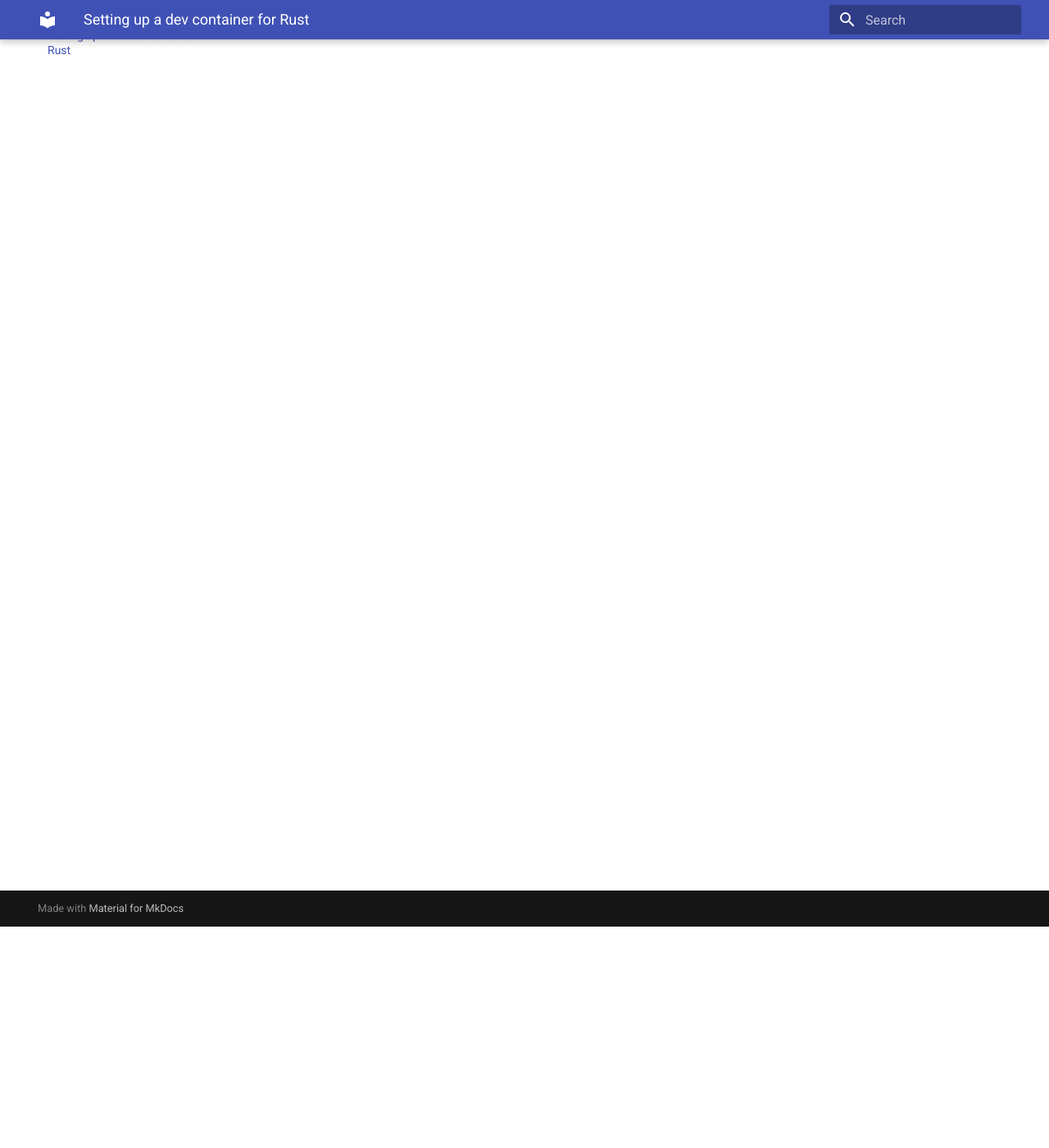
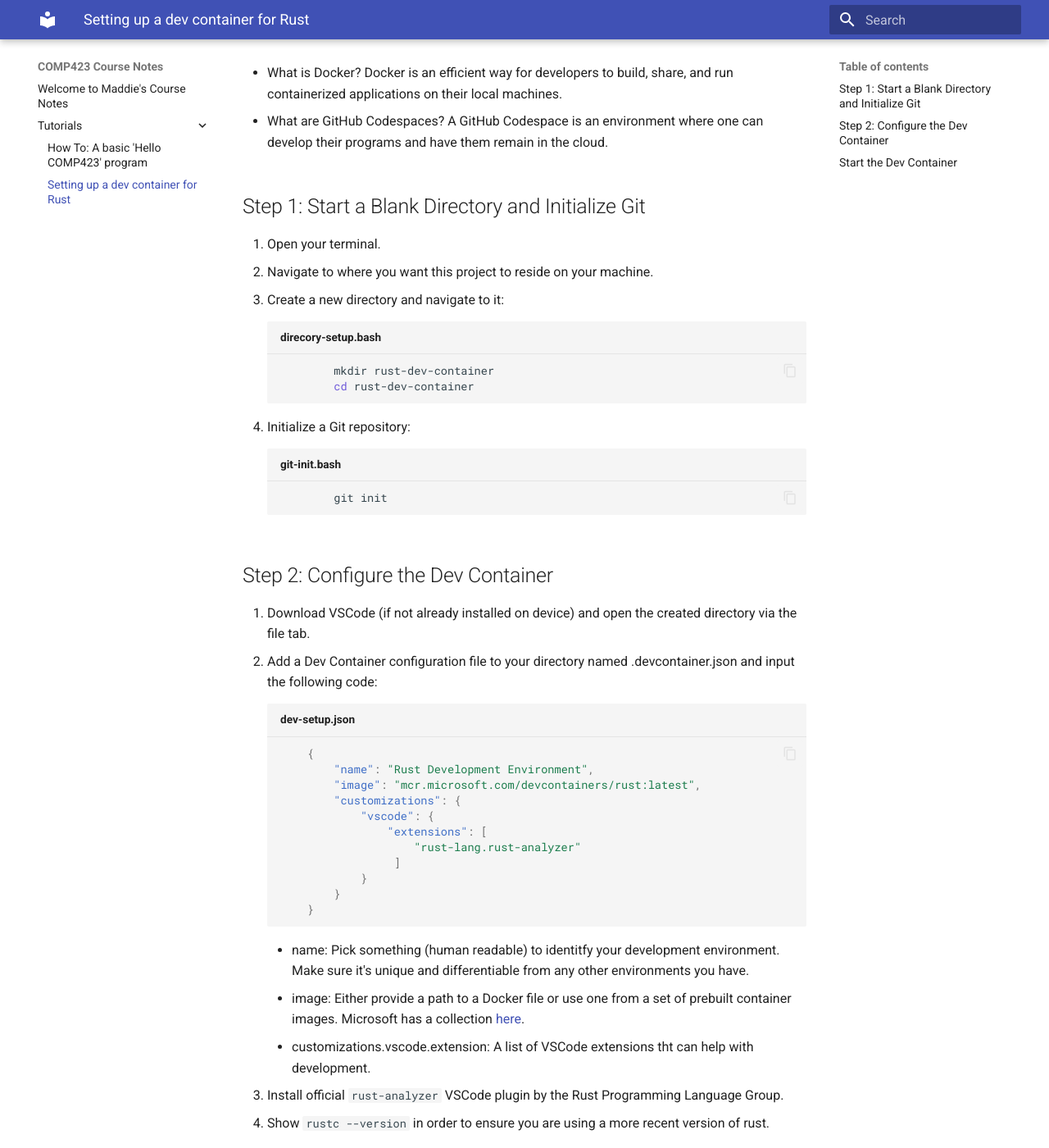
Before and after one commit to mbclark37/comp423-course-notes, an MkDocs documentation site: the page built from docs/tutorials/rust-setup.md, in a window 1280 px wide and 1400 px high, scrolled down 270 px. Shown: the whole window at 82% size. Built offline with MkDocs 1.6.1 and Material for MkDocs 9.7.7, drawn with Linux system fonts in a browser that asks for light colours; some of the changed text lies outside the part shown.

Commit message:
Working on mkdocs-extensions

````diff
--- /dev/null
+++ b/docs/tutorials/Hello-423-program.md
@@ -0,0 +1 @@
+# How To: A basic 'Hello COMP423' program
--- a/docs/tutorials/rust-setup.md
+++ b/docs/tutorials/rust-setup.md
@@ -1,3 +1,54 @@
 # Setting up a dev container for Rust
 
-* Primary author: [Maddie Clark] (https://github.com/mbclark37)
+* Primary author: [Maddie Clark](https://github.com/mbclark37)
+
+* Reviewer: [Lucy Good](https://github.com/lucykgood)
+
+To set up a Dev Container for Rust, you must either have Docker downloaded or have an understanding of GitHub Codespaces.
+
+* What is Docker?
+Docker is an efficient way for developers to build, share, and run containerized applications on their local machines.
+
+* What are GitHub Codespaces?
+A GitHub Codespace is an environment where one can develop their programs and have them remain in the cloud.
+## Step 1: Start a Blank Directory and Initialize Git
+1. Open your terminal.
+2. Navigate to where you want this project to reside on your machine.
+3. Create a new directory and navigate to it:
+    ``` bash title="direcory-setup.bash"
+            mkdir rust-dev-container
+            cd rust-dev-container
+    ```
+4. Initialize a Git repository:
+    ``` bash title="git-init.bash"
+            git init
+    ```
+
+## Step 2: Configure the Dev Container
+1. Download VSCode (if not already installed on device) and open the created directory via the file tab.
+3. Add a Dev Container configuration file to your directory named .devcontainer.json and input the following code:
+
+    ```json title="dev-setup.json"
+        {
+            "name": "Rust Development Environment",
+            "image": "mcr.microsoft.com/devcontainers/rust:latest",
+            "customizations": {
+                "vscode": {
+                    "extensions": [
+                        "rust-lang.rust-analyzer"
+                     ]
+                }
+            }
+        }
+    ```
+
+    *  name: Pick something (human readable) to identitfy your development environment. Make sure it's unique and differentiable from any other environments you have.
+  * image: Either provide a path to a Docker file or use one from a set of prebuilt container images. Microsoft has a collection [here](https://hub.docker.com/r/microsoft/vscode-devcontainers).
+  * customizations.vscode.extension: A list of VSCode extensions tht can help with development.
+
+4. Install official ```rust-analyzer``` VSCode plugin by the Rust Programming Language Group.
+5. Show ```rustc --version``` in order to ensure you are using a more recent version of rust.
+
+## Start the Dev Container
+1.
+2. Open the Command Palette (`Ctrl + Shift + P` or `Cmd + Shift + P`) and search `Dev Containters: Reopen In Container`.
--- a/mkdocs.yml
+++ b/mkdocs.yml
@@ -1,3 +1,11 @@
 site_name: COMP423 Course Notes
 theme:
   name: material
+  features:
+    - content.code.copy
+    - content.code.select
+markdown_extensions:
+  - pymdownx.highlight
+  - pymdownx.inlinehilite
+  - pymdownx.superfences
+  - admonition
````
